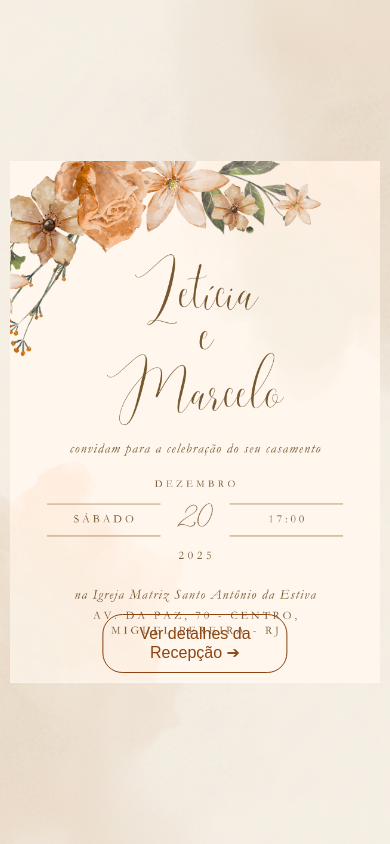
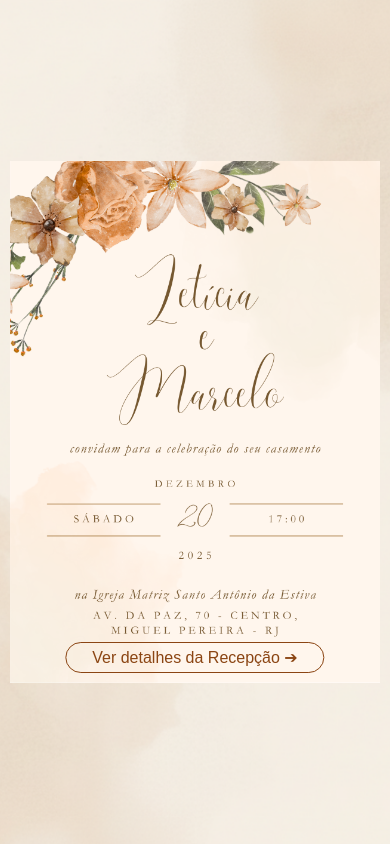
Before and after one commit to DanielSant276/convite-casamento, a plain HTML site: page index.html in a window 390 px wide. Both pictures are taken after a click on the picture 195 px from the left and 411 px from the top of the page. Drawn offline with Linux system fonts and the light colour scheme.

Commit message:
ajustes responsividade

```diff
--- a/index.css
+++ b/index.css
@@ -136,3 +136,16 @@ body {
         width: 85px;
     }
 }
+
+@media (max-width: 530px) {
+    .botao-proxima-pagina {
+        width: 60%;
+    }
+}
+
+@media (max-width: 451px) {
+    .botao-proxima-pagina {
+        width: 70%;
+        padding: 5px 10px;
+    }
+}
```
